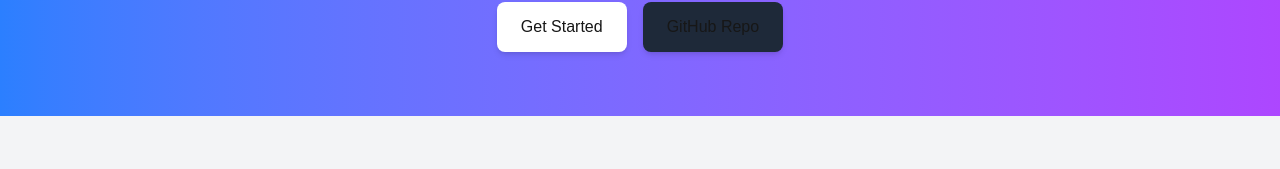
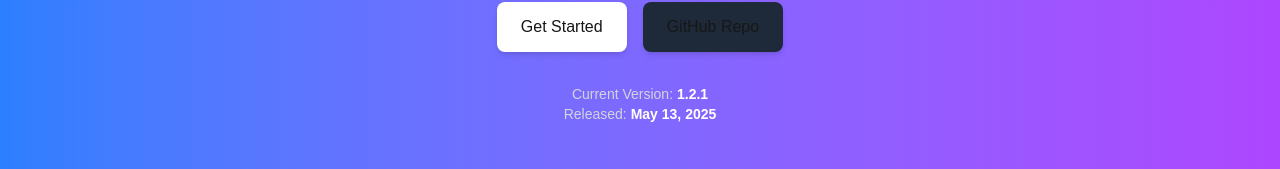
Before and after one commit to BillHuang2001/evogit_web, a Next.js app: page / in a window 1280 px wide. Shown: the part 506-675 px from the top of the page. Built offline with nearby package versions, Linux system fonts and the light colour scheme.

Commit message:
gpt-4o: Enhance HeroSection with version and release date details.

```diff
--- a/src/components/HeroSection.jsx
+++ b/src/components/HeroSection.jsx
@@ -43,6 +43,14 @@ export default function HeroSection() {
             text="GitHub Repo"
           />
         </div>
+        <div className="mt-8">
+          <p className="text-sm text-gray-300 dark:text-gray-400">
+            Current Version: <span className="font-semibold text-white">1.2.1</span>
+          </p>
+          <p className="text-sm text-gray-300 dark:text-gray-400">
+            Released: <span className="font-semibold text-white">May 13, 2025</span>
+          </p>
+        </div>
       </div>
     </section>
   );
```
